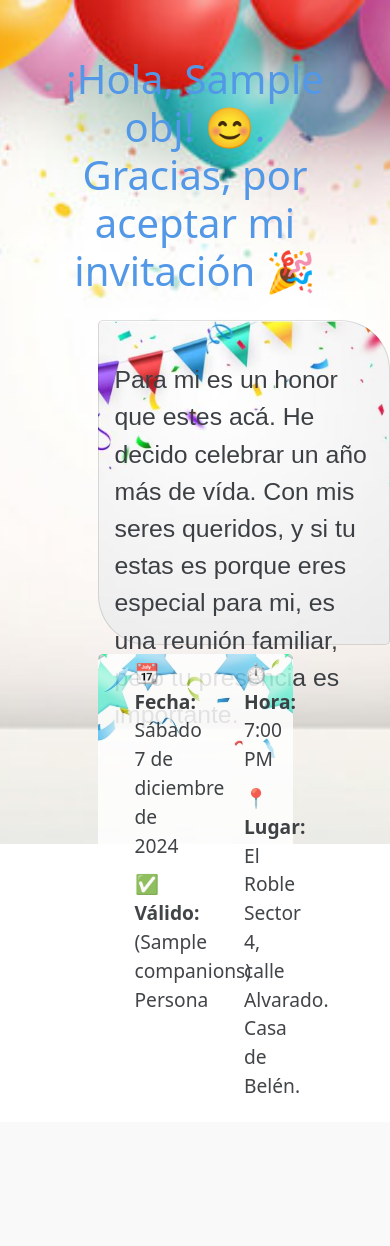
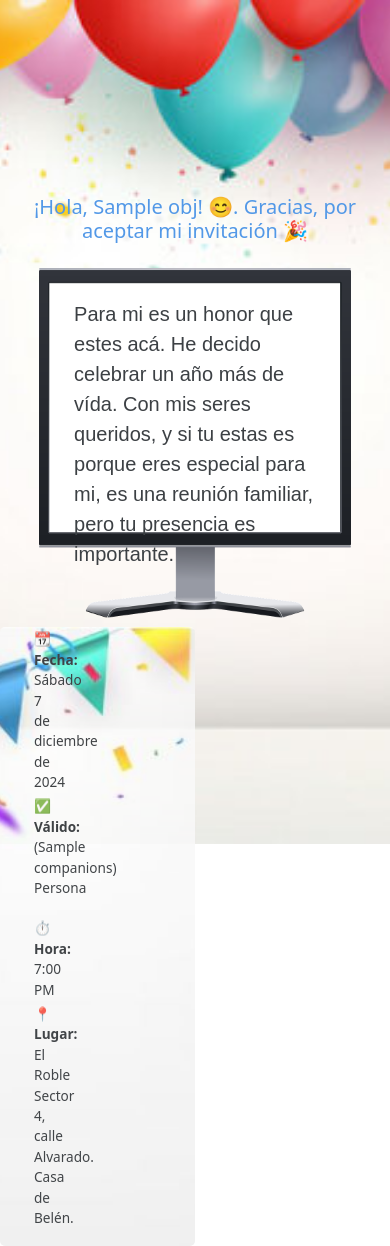
Before and after one commit to ceeck65/birthday, a Django app: template app/templates/invitation.html in a window 390 px wide. Before the commit the page ends 1093 px from the top, so only its background shows below. Run offline with Django 5.2, Linux system fonts and the light colour scheme; the template is opened without the code that fills it: most values are stand-ins (such as "Sample title", 1, 10 or a date in 2020); some web fonts are replaced.

Commit message:
first commit

```diff
--- a/app/templates/base.html
+++ b/app/templates/base.html
@@ -4,7 +4,7 @@
 <head>
     <meta charset="UTF-8">
     <meta name="viewport" content="width=device-width, initial-scale=1.0">
-    <title>]Mi Cumpleaños</title>
+    <title>Mi Cumpleaños</title>
     <link href="https://cdn.jsdelivr.net/npm/bootstrap@5.0.2/dist/css/bootstrap.min.css" rel="stylesheet">
     <link href="{% static 'css/style.css' %}" rel="stylesheet">
 
--- a/app/templates/invitation.html
+++ b/app/templates/invitation.html
@@ -4,31 +4,40 @@
     {% for obj in data %}
 
         <div class="background">
-
+            <div class="row">
+                <div class="col-md-12 col-sm-12">
                     <h1 class="text-center title">¡Hola, {{ obj.title }}! 😊. Gracias, por aceptar mi invitación 🎉</h1>
-
-        <div class="card col-sm-6 col-sm-offset-1">
+                </div>
+                <div class="card col-sm-6">
                     <div class="card-body">
                     <span>
                         Para mi es un honor que estes acá. He decido celebrar un año más de vída. Con mis seres queridos, y si tu estas es porque eres especial para mi, es una reunión familiar, pero tu presencia es importante.
                     </span>
                     </div>
                 </div>
+            </div>
+
 
             <div class="dates">
                 <div class="row">
-                <div class="col-6 col-sm-6 col-md-6">
-                    <ul>
+                    <div class="col-6 col-offset-3">
+                        <div class="col-6 col-sm-12 col-md-12">
+                            <ul class="mt-8">
                                 <li><strong>📆 Fecha:</strong> Sábado 7 de diciembre de 2024</li>
                                 <li><strong>✅ Válido:</strong> <span>({{ obj.companions }}) Persona</span></li>
                             </ul>
                         </div>
-                <div class="col-6 col-sm-6 col-md-6">
+                        <div class="col-6 col-sm-12 col-md-12">
                             <ul>
                                 <li><strong>⏱️ Hora:</strong> 7:00 PM</li>
                                 <li><strong>📍 Lugar:</strong> El Roble Sector 4, calle Alvarado. Casa de Belén.</li>
                             </ul>
                         </div>
+
+
+                    </div>
+
+
                 </div>
             </div>
 
@@ -41,6 +50,17 @@
 
 
     <style>
+
+        .container {
+            margin: 0;
+            padding: 0;
+            width: 100%;
+        }
+
+        .row {
+            --bs-gutter-x: 0;
+            --bs-gutter-y: 0;
+        }
 
         .background {
             background: url('{% static "/img/cumple.jpg" %}');
@@ -65,31 +85,32 @@
 
 
         .card-body {
-        padding-top: 14%;
+            padding-top: 5%;
+            padding-left: 19%;
+            padding-right: 19%;
             font-family: "Ubuntu", sans-serif;
             font-weight: 400;
-        font-size: 1.55em;
+            font-size: 1.52em;
             color: #3c4044;
         }
 
         .card {
-        background: url('{% static "/img/vintage2.jpg" %}');
-        height: 38.5%;
+            background: url('{% static "/img/desktop.png" %}');
+            height: 350px;
             background-position: center;
             background-repeat: no-repeat;
-        background-size: cover;
+            background-size: 25px 50px;
+            background-size: 70% 100%;
             margin-left: 25%;
-        border-radius: 5px 50px 5px 50px;
-
+            border: none;
         }
 
 
         .dates {
             margin-top: 2.4%;
-        margin-left: 25%;
             border-radius: 5px;
             width: 50%;
-        background: url('{% static "/img/party2.jpg" %}');
+            background: url('{% static "/img/vintage2.jpg" %}');
             background-position: center;
             background-repeat: no-repeat;
             background-size: cover;
@@ -103,6 +124,40 @@
         }
 
 
+        @media only screen and (max-width: 600px) {
+
+            .background {
+                height: 100%;
+            }
+
+
+            .title {
+                padding-top: 50%;
+                font-size: 1.25em;
+                margin-left: 0;
+                margin-right: 0;
+            }
+
+
+            .card {
+                height: 250px;
+                background-size: 25px 50px;
+                background-size: 80% 100%;
+                height: 350px;
+                margin-left: 0;
+            }
+
+            .card-body {
+                padding-top: 8%;
+                font-size: 1.25em;
+            }
+
+            li {
+                padding: 2px;
+                font-size: 0.85em;
+            }
+
+        }
     </style>
 
 
```
Also changed, not shown: app/static/img/desktop.png (added). Lines whose indentation alone changed are shown as unchanged.
